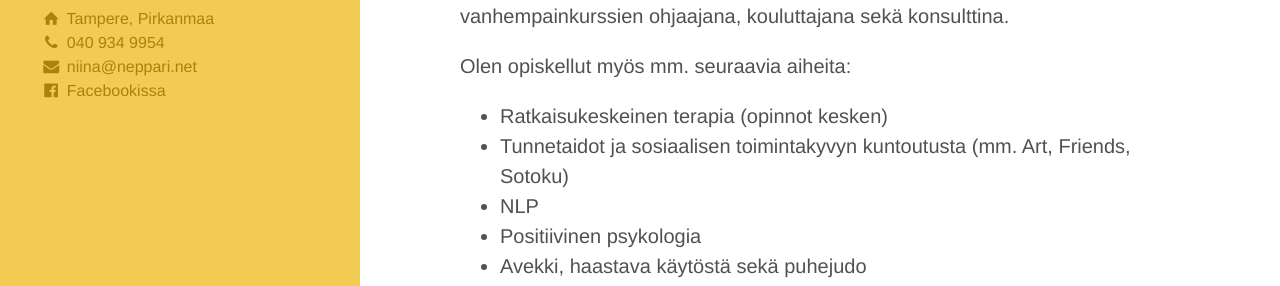
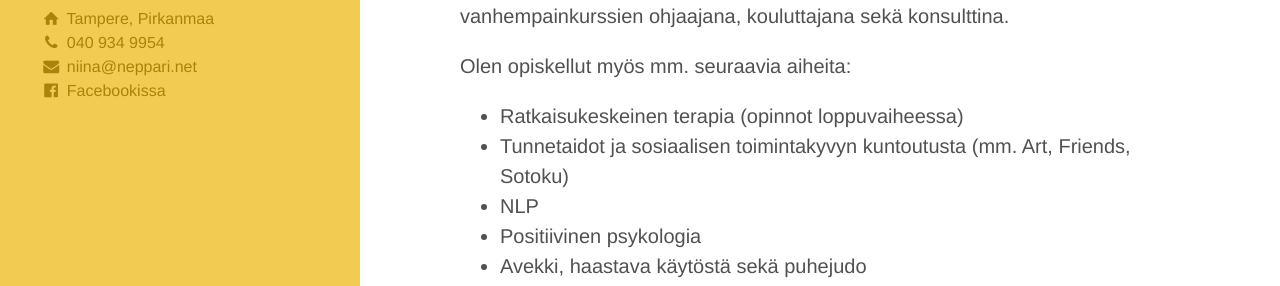
Before and after one commit to niinapiira/neppari.net, a Jekyll site: the page built from niina.md, in a window 1280 px wide and 900 px high, scrolled down 495 px. Shown: the part 155-441 px from the top of the window. Built offline with Jekyll 4.4.1, drawn with Linux system fonts in a browser that asks for light colours.

Commit message:
Update niina.md

```diff
--- a/niina.md
+++ b/niina.md
@@ -18,7 +18,7 @@ Olen koulutuksiltani ratkaisukeskeinen neuropsykiatrinen valmentaja, sosionomi A
 Olen työskennellyt nepsy-henkilöiden kanssa 15-vuotta mm. koulunuorisotyössä, nuorisotyössä, koulun iltapäivätoiminnassa, leirityössä, Keskuspuiston ammatiopistossa, lastensuojeluyksiköissä, ennaltaehkäisevän lastensuojelun tukihenkilötoiminnassa, Setlementti Tampereen Omavoima-työmuodossa sekä valmennusyrityksessäni yksilö- ja ryhmävalmentajana, perhevalmentajana, vanhempainkurssien ohjaajana, kouluttajana sekä konsulttina.
 
 Olen opiskellut myös mm. seuraavia aiheita:
-- Ratkaisukeskeinen terapia (opinnot kesken)
+- Ratkaisukeskeinen terapia (opinnot loppuvaiheessa)
 - Tunnetaidot ja sosiaalisen toimintakyvyn kuntoutusta (mm. Art, Friends, Sotoku)
 - NLP
 - Positiivinen psykologia
```
